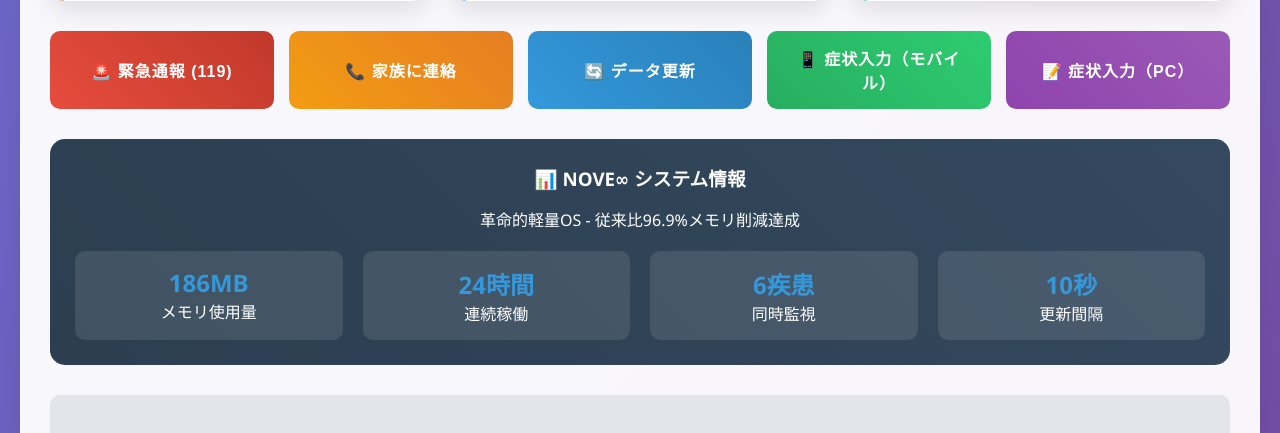
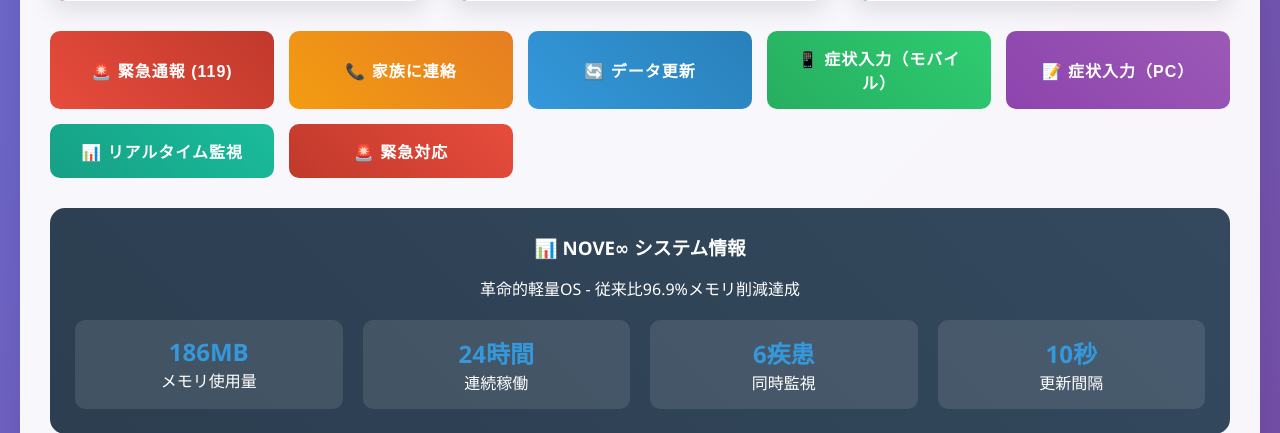
Before and after one commit to SeiyaKagetu/nove-infinity-project, a Python web app: template nove-infinity-project/medical-os/templates/dashboard.html in a window 1280 px wide. Shown: the part 1520-1953 px from the top of the page. Run offline with Jinja, Linux system fonts and the light colour scheme; the template is opened without the code that fills it, so the values that code supplies are empty.

Commit message:
Add emergency control buttons for monitoring and emergency pages
Enhanced emergency controls section with:
- Added monitoring button with teal gradient styling
- Added emergency button with red gradient styling
- Maintains consistency with existing emergency control buttons
- All navigation links now available in both header nav and emergency controls

🤖 Generated with [Claude Code](https://claude.ai/code)

Co-Authored-By: Claude <noreply@anthropic.com>

```diff
--- a/nove-infinity-project/medical-os/templates/dashboard.html
+++ b/nove-infinity-project/medical-os/templates/dashboard.html
@@ -584,6 +584,12 @@
             <button class="emergency-btn" style="background: linear-gradient(45deg, #8e44ad, #9b59b6); color: white;" onclick="window.location.href='/manual_input'">
                 📝 症状入力（PC）
             </button>
+            <button class="emergency-btn" style="background: linear-gradient(45deg, #16a085, #1abc9c); color: white;" onclick="window.location.href='/monitoring'">
+                📊 リアルタイム監視
+            </button>
+            <button class="emergency-btn" style="background: linear-gradient(45deg, #c0392b, #e74c3c); color: white;" onclick="window.location.href='/emergency'">
+                🚨 緊急対応
+            </button>
         </div>
 
         <div class="system-info">
```
